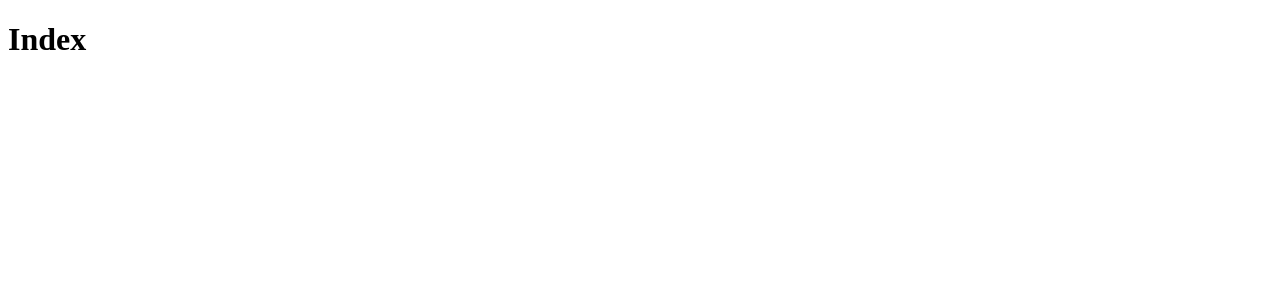
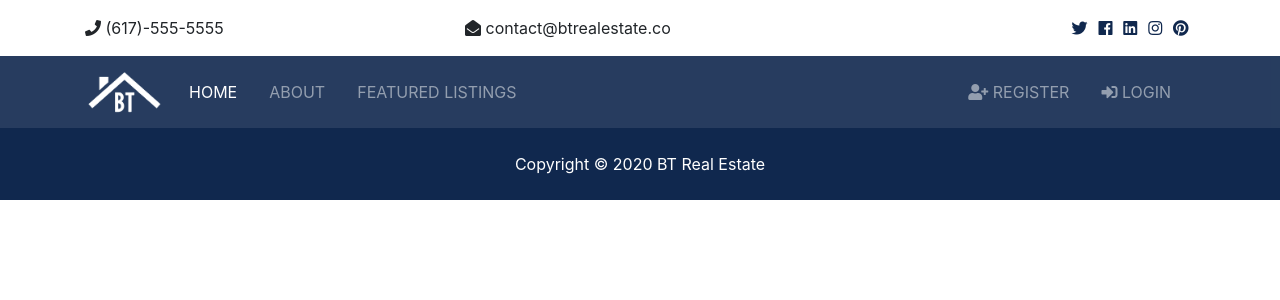
Before and after one commit to WayfaringStranger/btre, a Django app: page / in a window 1280 px wide. Before the commit the part shown is almost empty. Shown: the top 300 px of the page. Run offline with Django 3.2, Linux system fonts and the light colour scheme; some libraries are stand-ins or nearby versions.

Commit message:
complete bootstrap layout

```diff
--- a/templates/base.html
+++ b/templates/base.html
@@ -1,14 +1,39 @@
+{% load static %}
+
 <!DOCTYPE html>
 <html lang="en">
 
 <head>
   <meta charset="UTF-8">
   <meta name="viewport" content="width=device-width, initial-scale=1.0">
+  <!-- Font Awesome -->
+  <link rel="stylesheet" href="{% static 'css/all.css' %}">
+  <!-- Bootstrap -->
+  <link rel="stylesheet" href="{% static 'css/bootstrap.css' %}">
+  <!-- Custom -->
+  <link rel="stylesheet" href="{% static 'css/style.css' %}">
+  <!-- Lightbox -->
+  <link rel="stylesheet" href="{% static 'css/lightbox.min.css' %}">
   <title>BT Real Estate</title>
 </head>
 
 <body>
+
+  <!-- Top Bar -->
+  {% include 'partials/_topbar.html' %}
+
+  <!-- Top Bar -->
+  {% include 'partials/_navbar.html' %}
+
   {% block content %}{% endblock %}
+
+  <!-- Top Bar -->
+  {% include 'partials/_footer.html' %}
+
+  <script src="{% static 'js/jquery-3.3.1.min.js' %}"></script>
+  <script src="{% static 'js/bootstrap.bundle.min.js' %}"></script>
+  <script src="{% static 'js/main.js' %}"></script>
+  <script src="{% static 'js/lightbox.min.js' %}"></script>
 </body>
 
 </html>
--- a/templates/pages/about.html
+++ b/templates/pages/about.html
@@ -2,6 +2,6 @@
 
 {% block content %}
 
-<h1>About</h1>
+
 
 {% endblock %}
--- a/templates/pages/index.html
+++ b/templates/pages/index.html
@@ -2,6 +2,6 @@
 
 {% block content %}
 
-<h1>Index</h1>
+
 
 {% endblock %}
--- /dev/null
+++ b/templates/partials/_footer.html
@@ -0,0 +1,5 @@
+<!-- Footer -->
+<footer id="main-footer" class="py-4 bg-primary text-white text-center">
+  Copyright &copy;
+  <span class="year"></span> BT Real Estate
+</footer>
--- /dev/null
+++ b/templates/partials/_navbar.html
@@ -0,0 +1,39 @@
+{% load static %}
+
+<!-- Navbar -->
+<nav class="navbar navbar-expand-lg navbar-dark bg-primary sticky-top">
+  <div class="container">
+    <a class="navbar-brand" href="index.html">
+      <img src="{% static 'img/logo.png' %}" class="logo" alt="">
+    </a>
+    <button class="navbar-toggler" type="button" data-toggle="collapse" data-target="#navbarNavAltMarkup">
+      <span class="navbar-toggler-icon"></span>
+    </button>
+    <div class="collapse navbar-collapse" id="navbarNavAltMarkup">
+      <ul class="navbar-nav">
+        <li class="nav-item active mr-3">
+          <a class="nav-link" href="index.html">Home</a>
+        </li>
+        <li class="nav-item mr-3">
+          <a class="nav-link" href="about">About</a>
+        </li>
+        <li class="nav-item mr-3">
+          <a class="nav-link" href="listings.html">Featured Listings</a>
+        </li>
+      </ul>
+
+      <ul class="navbar-nav ml-auto">
+        <li class="nav-item mr-3">
+          <a class="nav-link" href="register.html">
+            <i class="fas fa-user-plus"></i> Register</a>
+        </li>
+        <li class="nav-item mr-3">
+          <a class="nav-link" href="login.html">
+            <i class="fas fa-sign-in-alt"></i>
+
+            Login</a>
+        </li>
+      </ul>
+    </div>
+  </div>
+</nav>
--- /dev/null
+++ b/templates/partials/_topbar.html
@@ -0,0 +1,32 @@
+<!-- Top Bar -->
+<section id="top-bar" class="p-3">
+  <div class="container">
+    <div class="row">
+      <div class="col-md-4">
+        <i class="fas fa-phone"></i> (617)-555-5555
+      </div>
+      <div class="col-md-4">
+        <i class="fas fa-envelope-open"></i> contact@btrealestate.co
+      </div>
+      <div class="col-md-4">
+        <div class="social text-right">
+          <a href="#">
+            <i class="fab fa-twitter"></i>
+          </a>
+          <a href="#">
+            <i class="fab fa-facebook"></i>
+          </a>
+          <a href="#">
+            <i class="fab fa-linkedin"></i>
+          </a>
+          <a href="#">
+            <i class="fab fa-instagram"></i>
+          </a>
+          <a href="#">
+            <i class="fab fa-pinterest"></i>
+          </a>
+        </div>
+      </div>
+    </div>
+  </div>
+</section>
```
